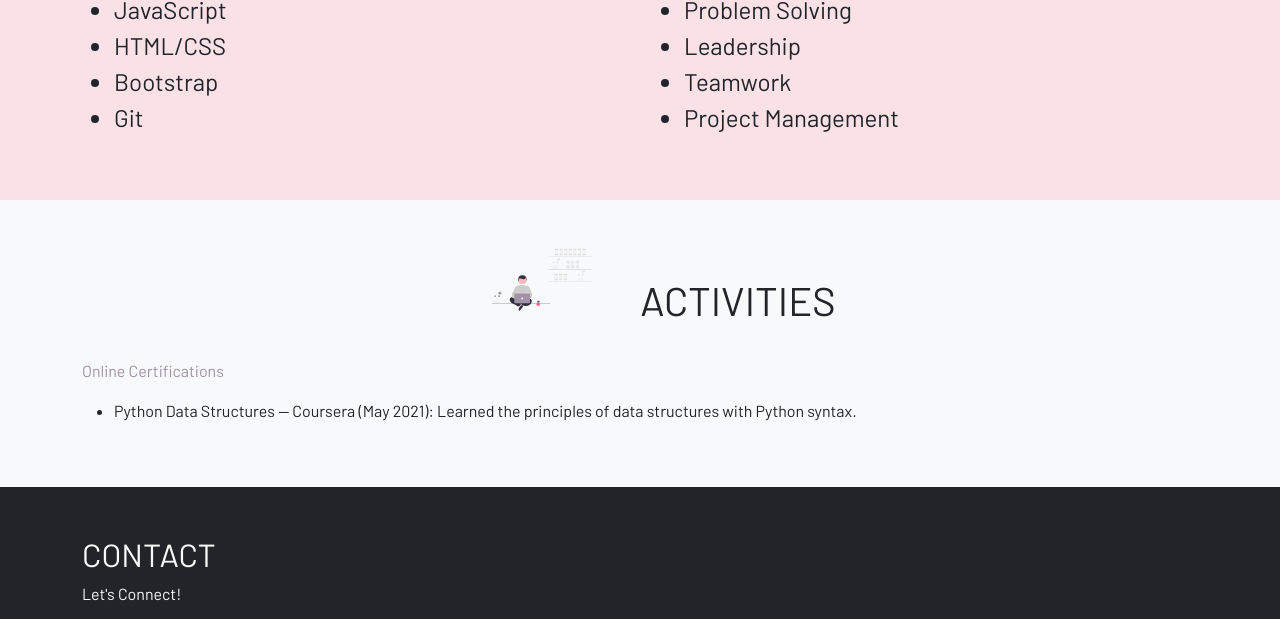
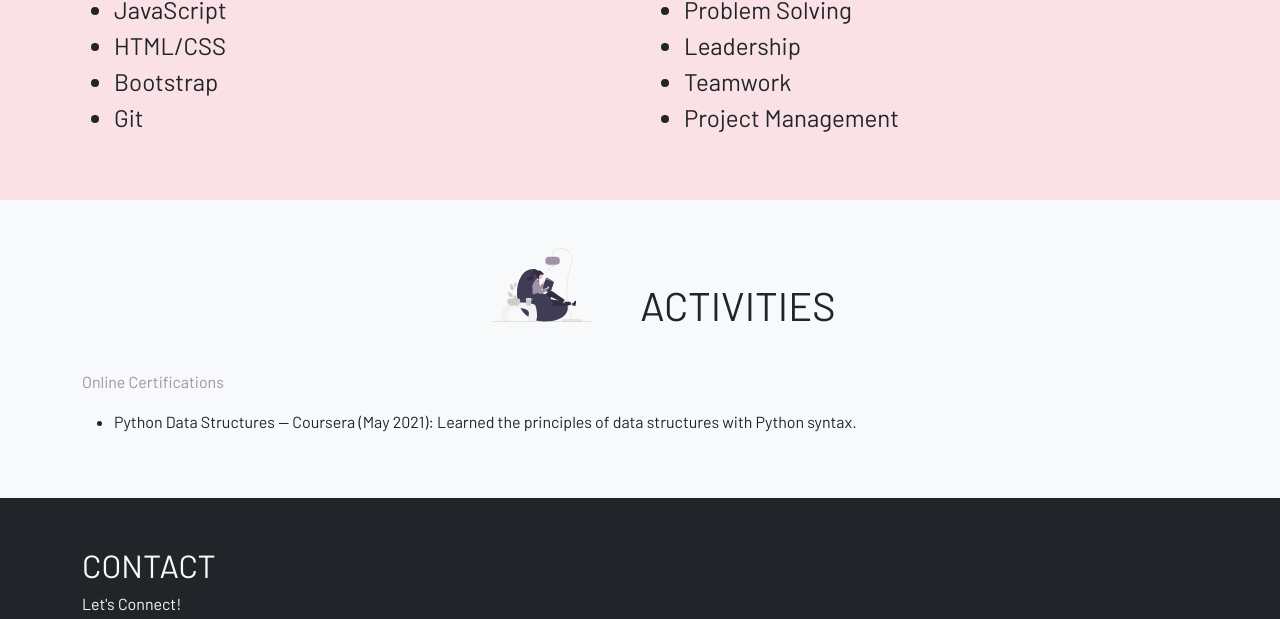
Before and after one commit to dzidz0r/cv_project, a website: page index.html in a window 1280 px wide. Shown: the part 1341-1960 px from the top of the page. Drawn offline with nearby package versions, Linux system fonts and the light colour scheme.

Commit message:
changed activities image

```diff
--- a/index.html
+++ b/index.html
@@ -119,7 +119,7 @@
     <section class="p-5 bg-light">
       <div class="container">
         <div class="d-sm-flex align-items-center justify-content-center">
-          <img class="img-fluid mb-5 mx-5"  src="./img/activities.svg" width="100px" alt="" srcset="">
+          <img class="img-fluid mb-5 mx-5"  src="./img/read.svg" width="100px" alt="" srcset="">
         <h2 class="fs-1 edu">ACTIVITIES</h2>
       </div>
 
```
Also changed, not shown: img/read.svg (added).
